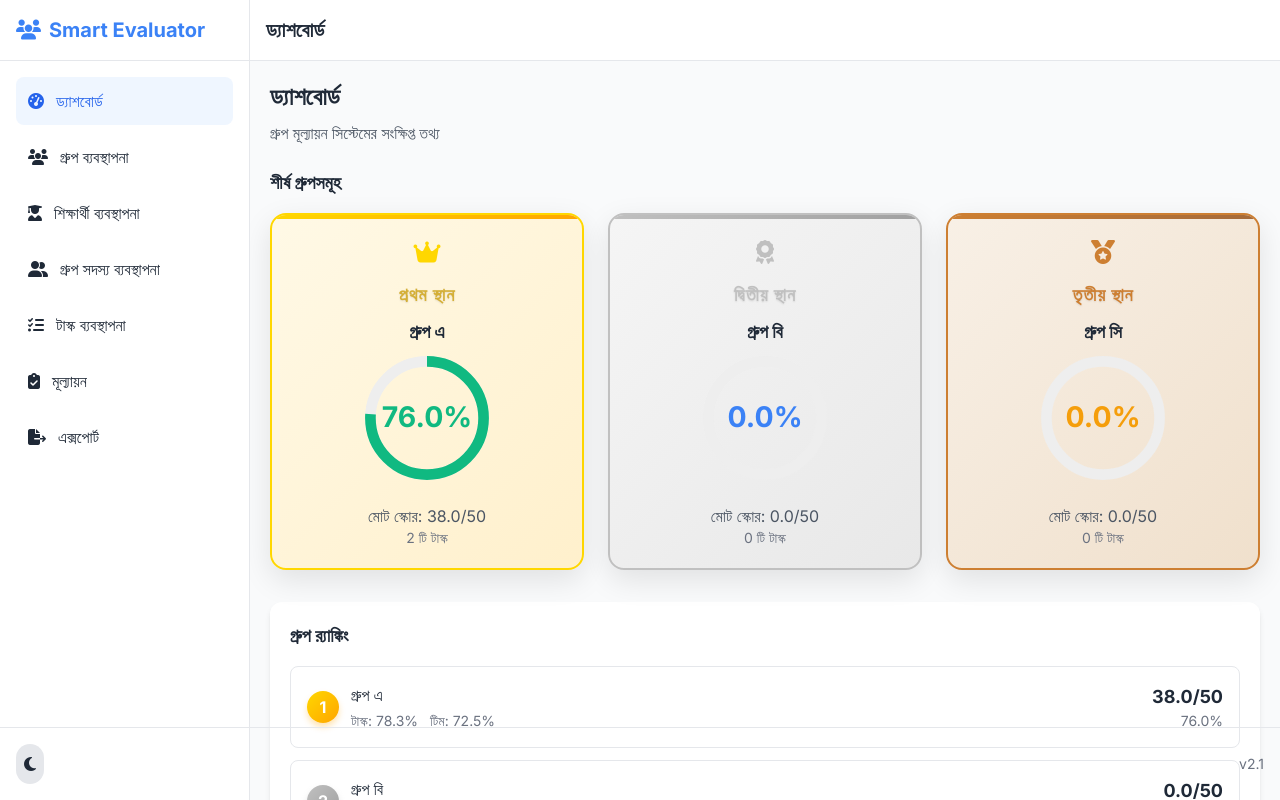
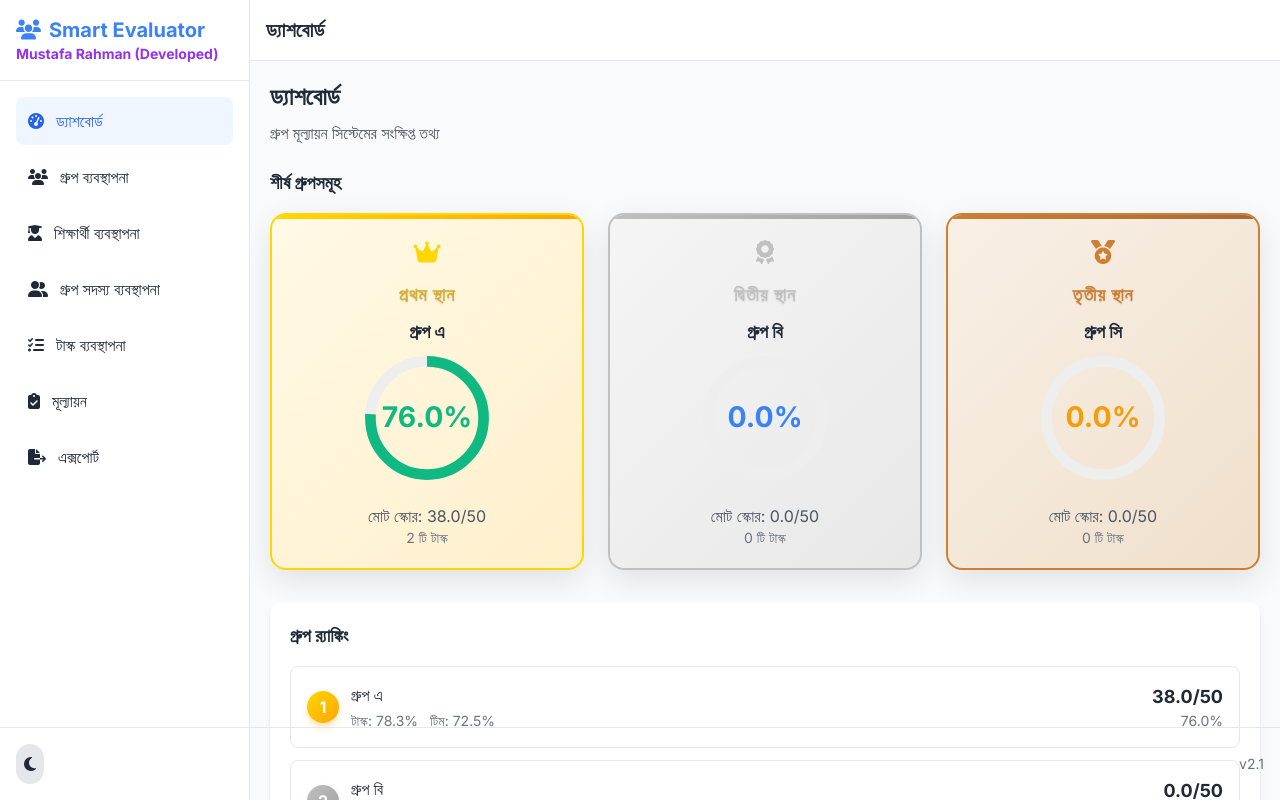
Before and after one commit to developer-mustafa/group-evaluation-project, a plain HTML site: page index.html in a window 1280 px wide. Drawn offline with nearby package versions, Linux system fonts and the light colour scheme.

Commit message:
added name develper

```diff
--- a/index.html
+++ b/index.html
@@ -3,7 +3,7 @@
 <head>
   <meta charset="UTF-8">
   <meta name="viewport" content="width=device-width, initial-scale=1.0">
-  <title>Smart Group Evaluator</title>
+  <title>Smart Group Evaluator | Mustafa Rahman</title>
   <script src="https://cdn.tailwindcss.com"></script>
   <link rel="stylesheet" href="https://cdnjs.cloudflare.com/ajax/libs/font-awesome/6.4.0/css/all.min.css">
   <script>
@@ -395,6 +395,9 @@
       <div class="p-4 border-b border-gray-200 dark:border-gray-700">
         <h1 class="text-xl font-bold text-primary dark:text-blue-400 flex items-center">
           <i class="fas fa-users mr-2"></i> Smart Evaluator
+        </h1>
+        <h1 class="text-sm font-bold text-purple-600 dark:text-blue-400 flex items-center">
+         Mustafa Rahman (Developed)
         </h1>
       </div>
 
```
